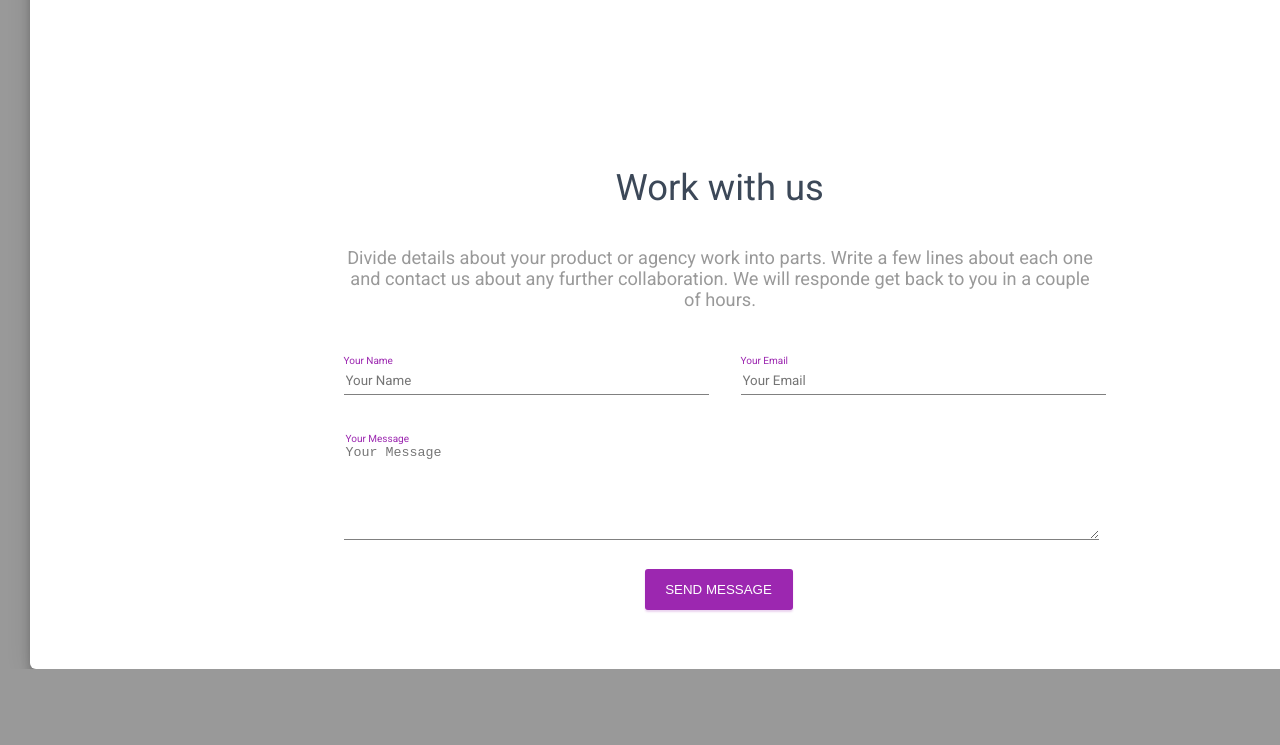
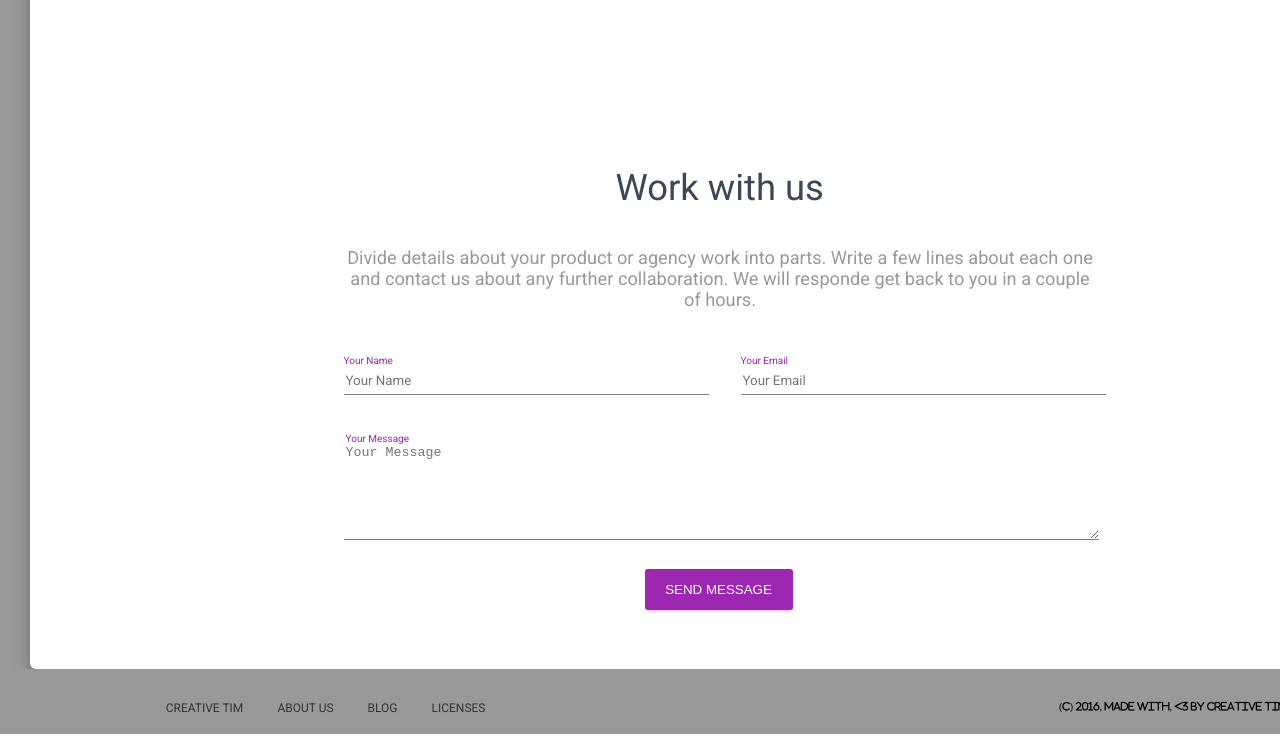
Before and after one commit to furysun/figmaProject2, a website built with webpack: page index.html in a window 1280 px wide. Shown: the part 2052-2797 px from the top of the page. Built offline with nearby package versions, Linux system fonts and the light colour scheme; files whose address does not match are found by name.

Commit message:
added  footer+

```diff
--- a/index.html
+++ b/index.html
@@ -189,6 +189,13 @@
         </div>
     </div>
     <div class="footer">
+        <div class="footer-wrapper">
+            <div class="creat-tim">CREATIVE TIM</div>
+            <div class="about-us">ABOUT US</div>
+            <div class="blog">BLOG</div>
+            <div class="licenses">LICENSES</div>
+            <div class="lice">(c) 2016, made with, <3 by Creative Tim </div>
+        </div>
     </div>
 </div>
 <script type="text/javascript" src="bundle.js"></script>
--- a/src/css/index.css
+++ b/src/css/index.css
@@ -15,7 +15,6 @@ p {
 }
 
 .head {
-    /*position: relative;*/
     width: 1440px;
     height: 726px;
     margin: auto;
@@ -493,8 +492,90 @@ p {
 }
 
 .footer {
+    display: flex;
     background-color: #999999;
     width: 1440px;
-    height: 100px;
+    height: 65px;
     margin: auto;
 }
+
+.footer-wrapper {
+    display: flex;
+    margin-top: 32px;
+    margin-left: 165px;
+    width: 1122px;
+    height: 17px;
+}
+
+.creat-tim {
+    width: 79px;
+    height: 15px;
+    margin-right: 33px;
+    font-family: Roboto;
+    font-style: normal;
+    font-weight: 500;
+    font-size: 12px;
+    line-height: 14px;
+    text-align: center;
+
+    color: #333333;
+}
+
+.licenses {
+    width: 55px;
+    height: 15px;
+
+    font-family: Roboto;
+    font-style: normal;
+    font-weight: 500;
+    font-size: 12px;
+    line-height: 14px;
+    text-align: center;
+
+    color: #333333;
+}
+
+.about-us {
+    width: 57px;
+    height: 15px;
+    margin-right: 33px;
+
+    font-family: Roboto;
+    font-style: normal;
+    font-weight: 500;
+    font-size: 12px;
+    line-height: 14px;
+    text-align: center;
+
+    color: #333333;
+}
+
+.blog {
+    width: 31px;
+    height: 15px;
+    margin-right: 33px;
+
+    font-family: Roboto;
+    font-style: normal;
+    font-weight: 500;
+    font-size: 12px;
+    line-height: 14px;
+    text-align: center;
+
+    color: #333333;
+}
+
+.lice {
+    width: 228px;
+    height: 17px;
+    margin-left: 573px;
+    font-family: FontAwesome;
+    font-style: normal;
+    font-weight: normal;
+    font-size: 10px;
+    line-height: 11px;
+    text-align: center;
+
+    color: #000000;
+
+}
```
